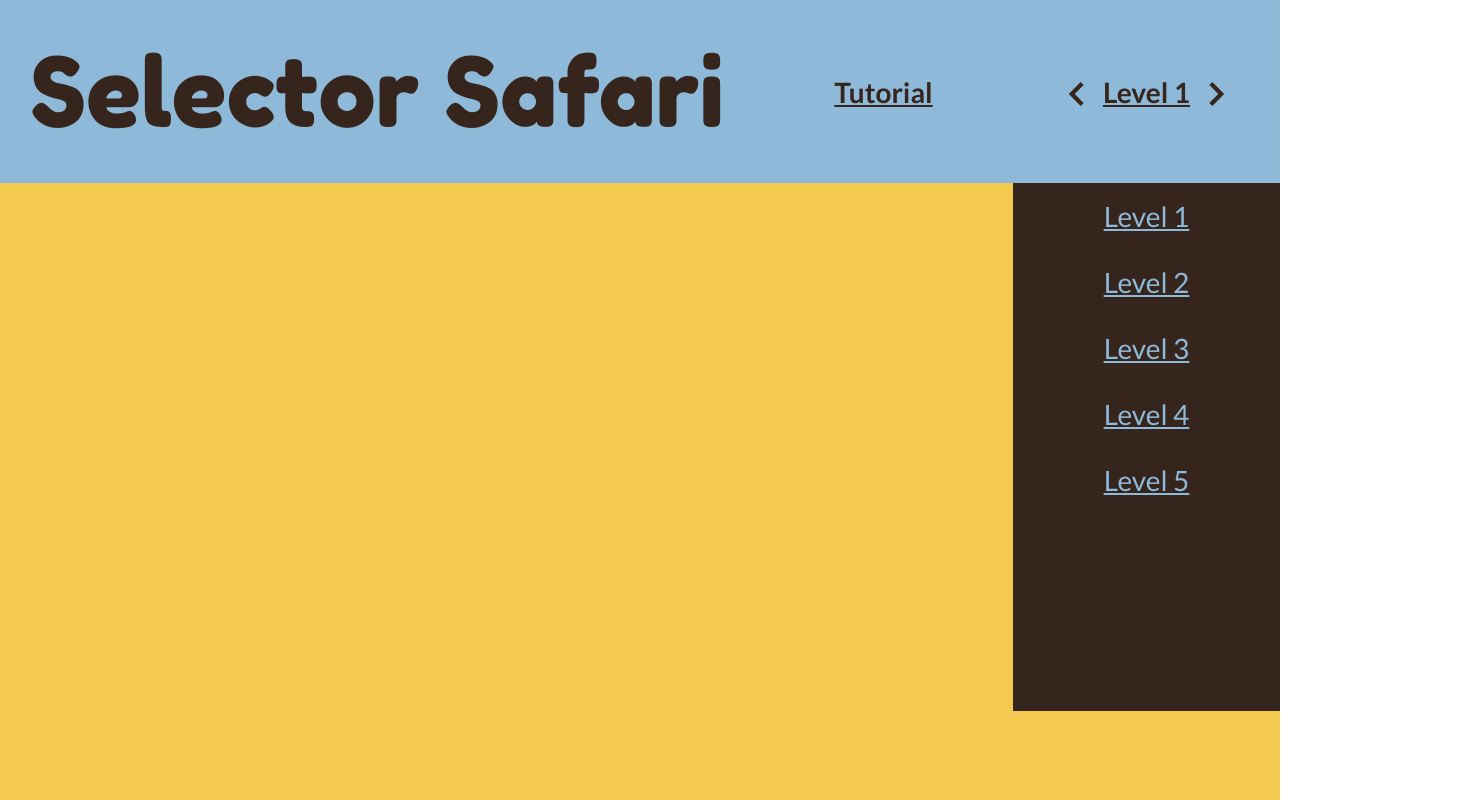
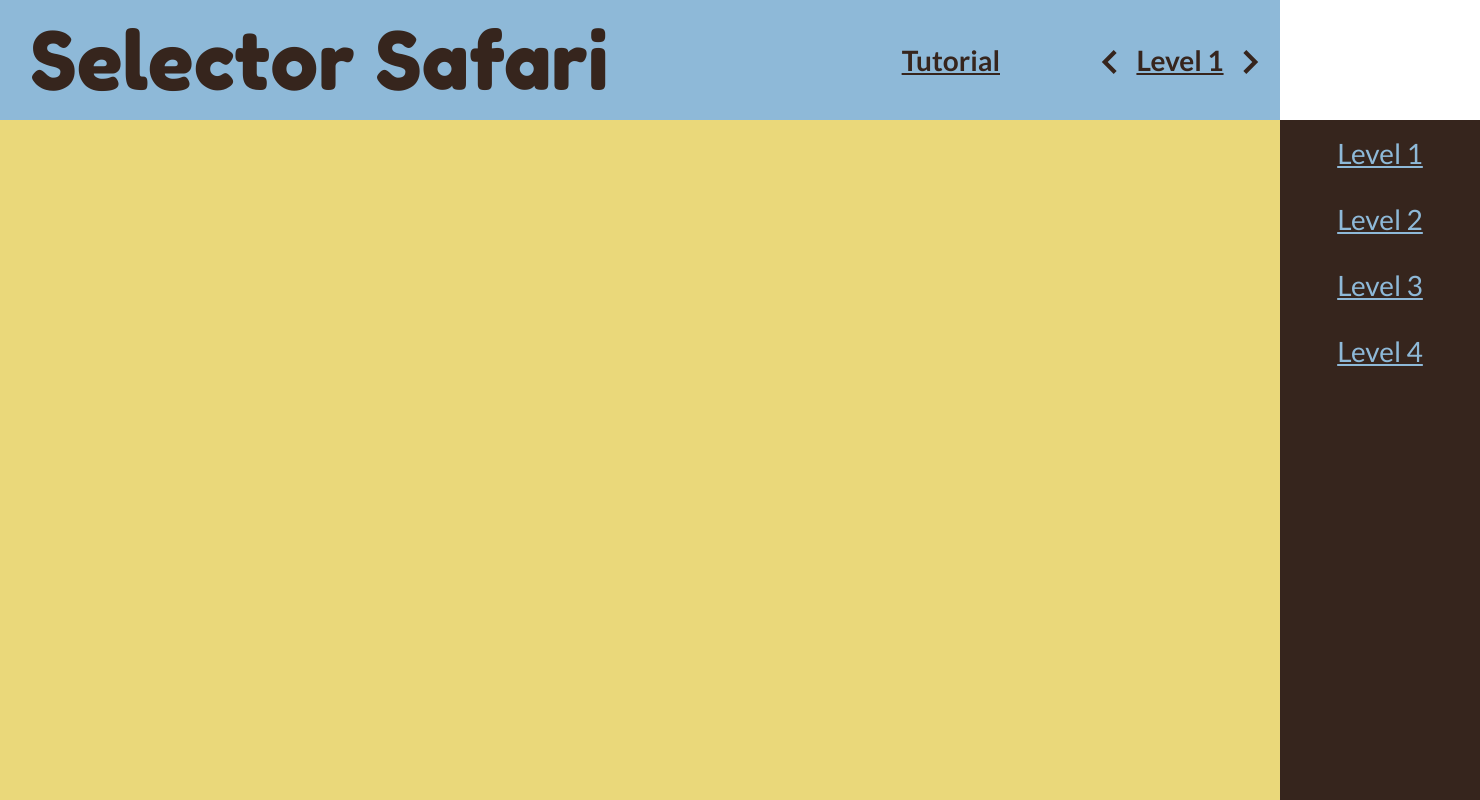
Before and after one commit to uclaacm/selector-safari, a React (Create React App) app: page /level/1 in a window 1280 px wide. Shown: the whole page, 1480 px wide, since content can reach past the window. Built offline with nearby package versions, Linux system fonts and the light colour scheme.

Commit message:
Adds opening/closing functionality to the levels menu

```diff
--- a/package.json
+++ b/package.json
@@ -9,6 +9,7 @@
     "bootstrap": "^4.5.3",
     "react": "^17.0.1",
     "react-bootstrap": "^1.4.0",
+    "react-burger-menu": "^3.0.6",
     "react-dom": "^17.0.1",
     "react-icons": "^4.1.0",
     "react-overlays": "^4.1.1",
--- a/src/App.css
+++ b/src/App.css
@@ -1,22 +1,23 @@
 .App {
   text-align: left;
   min-height: 100vh;
-  background-color: #F3C94F;
+  background-color: #EAD87A;
   z-index: -1;
 }
 
 .Header {
   display: flex;
   justify-content: space-between;
-  height: 183px;
+  height: 15vh;
   background-color: #8EB9D8;
+  min-width: 100%;
 }
 
 .Title {
   display: flex;
+  padding-left: 30px;
+  font-size: 10vh;
   align-items: center;
-  padding: 30px;
-  font-size: 96px;
   font-family: "Fredoka One";
   color: #36251D;
 }
@@ -29,29 +30,27 @@
   color: #36251D;
 }
 
+.NavButtons{
+  display: flex;
+}
+
 .TutorialButton {
   display: flex;
-  justify-content: center;
   align-items: center;
-}
-
-.LevelButton {
-  width: 267px;
-  display: flex;
-  justify-content: center;
-  align-items: center;
+  padding-right: 80px;
 }
 
 .Levels {
   background-color: #36251D;
-  width: 267px;
-  height: 528px;
+  width: 200px;
+  height: 85vh;
   display: flex;
   flex-direction: column;
   align-items: center;
   float: right;
 }
 
+
 .Levels a {
   font-size: 28px;
   font-family: "Lato";
--- a/src/App.js
+++ b/src/App.js
@@ -1,45 +1,62 @@
 import React from 'react';
 import './App.css';
 import LevelNav from './LevelNav.js'
-
-import { Route, Link, BrowserRouter, Switch} from 'react-router-dom';
+import LevelMenu from './LevelMenu.js'
 
 
-function App() {
-  let levelNum = 1;
+import { Route, BrowserRouter, Switch } from 'react-router-dom';
 
+
+class App extends React.Component{
+  state = { open: false }
+  toggleOpen = () => {
+    this.setState({
+      open: !this.state.open
+    })
+  }
+  render() {
     return (
         <BrowserRouter>
           <div className="App">
-
             <div className="Header">
               <span className="Title"> Selector Safari </span>
-          <a className="TutorialButton"> Tutorial </a>
-          <Route path="/level/:levelNum" component={LevelNav}/>
+              <div className="NavButtons">
+                <a href="#/" className="TutorialButton"> Tutorial </a>
+                <Switch>
+                  <Route path="/level/1"
+                         render={(props) => (
+                          <LevelNav toggle={this.toggleOpen} show={this.state.open} levelNum="1"></LevelNav>
+                         )}
+                  />
+                  <Route path="/level/2"
+                         render={(props) => (
+                             <LevelNav toggle={this.toggleOpen} show={this.state.open} levelNum="2"></LevelNav>
+                         )}
+                  />
+                  <Route path="/level/3"
+                         render={(props) => (
+                             <LevelNav toggle={this.toggleOpen} show={this.state.open} levelNum="3"></LevelNav>
+                         )}
+                  />
+                  <Route path="/level/4"
+                         render={(props) => (
+                             <LevelNav toggle={this.toggleOpen} show={this.state.open} levelNum="4"></LevelNav>
+                         )}
+                  />
+                  <Route path="/"
+                         render={(props) => (
+                             <LevelNav toggle={this.toggleOpen} show={this.state.open} levelNum="1"></LevelNav>
+                             )}
+                  />
+
+                </Switch>
               </div>
-
-        <div className="Levels">
-          <p>
-            <Link to="/level/1"> Level 1 </Link>
-          </p>
-          <p>
-            <Link to="/level/2"> Level 2 </Link>
-          </p>
-          <p>
-            <Link to="/level/3"> Level 3 </Link>
-          </p>
-          <p>
-            <Link to="/level/4"> Level 4 </Link>
-          </p>
-          <p>
-            <Link to="/level/5"> Level 5 </Link>
-          </p>
             </div>
-
+            <LevelMenu show={this.state.open}/>
           </div>
         </BrowserRouter>
-
     );
+  }
 }
 
 export default App;
--- /dev/null
+++ b/src/LevelMenu.css
@@ -0,0 +1,29 @@
+html {
+    height: 100%
+}
+body {
+    margin: 0;
+    padding: 0;
+    height: 100% ;
+}
+.side-drawer {
+    background-color: #36251D;
+    width: 200px;
+    height: 85vh;
+    display: flex;
+    flex-direction: column;
+    align-items: center;
+    float: right;
+    transform: translateX(200px);
+    transition: transform 0.3s ease-out;
+}
+
+.side-drawer a {
+    font-size: 28px;
+    font-family: "Lato";
+    color: #8EB9D8;
+}
+.side-drawer.open {
+    transition: 1s;
+    transform: translateX(0px);
+}
--- /dev/null
+++ b/src/LevelMenu.js
@@ -0,0 +1,33 @@
+import React from "react"
+import { Link } from "react-router-dom"
+import "./LevelMenu.css"
+
+class LevelMenu extends React.Component {
+    render(){
+        let drawerClasses = 'side-drawer'
+
+        if(this.props.show) {
+            drawerClasses = 'side-drawer open'
+        }
+
+        return (
+            <div className={drawerClasses}>
+                <p>
+                    <Link to="/level/1"> Level 1 </Link>
+                </p>
+                <p>
+                    <Link to="/level/2"> Level 2 </Link>
+                </p>
+                <p>
+                    <Link to="/level/3"> Level 3 </Link>
+                </p>
+                <p>
+                    <Link to="/level/4"> Level 4 </Link>
+                </p>
+            </div>
+        )
+    }
+}
+
+
+export default LevelMenu;
--- a/src/LevelNav.css
+++ b/src/LevelNav.css
@@ -1,8 +1,16 @@
+.everything {
+    z-index: 0;
+}
 .LevelNav {
-    width: 267px;
+    z-index: 2;
+    width: 200px;
+    height: 15vh;
     display: flex;
     justify-content: center;
     align-items: center;
+    background: linear-gradient(to left, #36251D 50%, #8EB9D8 50%) left bottom;
+    background-size: 200% 100%;
+    transition: all 0.3s ease-out;
 }
 
 .LevelNav p {
@@ -18,3 +26,16 @@
     margin-top: 15px;
     font-size: 50px;
 }
+
+.LevelNav.open {
+    transition: 1s;
+    background-position: right bottom;
+}
+.LevelNav.open a {
+    transition: 2s;
+    color: #8EB9D8;
+}
+
+.LevelNav.open p {
+    color: #8EB9D8;
+}
--- a/src/LevelNav.js
+++ b/src/LevelNav.js
@@ -5,37 +5,46 @@ import { Link } from "react-router-dom"
 import {BiChevronLeft, BiChevronRight} from "react-icons/bi"
 
 class LevelNav extends React.Component {
-  constructor(props) {
-    super(props);
+  render(){
+    let navClass = "LevelNav"
+
+    if(this.props.show) {
+       navClass = 'LevelNav open'
     }
 
-  render(){
-    let levelNum = this.props.match.params.levelNum;
-    let maxLevel = 5;
+    let levelNum = this.props.levelNum;
+    if (levelNum === undefined){
+      levelNum = 1;
+    }
+
+    let maxLevel = 4;
     let leftButton;
     let rightButton;
 
     // make sure level number doesn't go out of bounds
-    if(levelNum == 1){
-      leftButton = <a> <Link to={`/level/${levelNum}`}> <BiChevronLeft/> </Link> </a>;
-      rightButton = <a> <Link to={`/level/${1*levelNum+1}`}> <BiChevronRight/> </Link> </a>;
+    if(levelNum === 1){
+      leftButton = <a href="#/"> <Link to={`/level/${levelNum}`}> <BiChevronLeft/> </Link> </a>;
+      rightButton = <a href="#/"> <Link to={`/level/${1*levelNum+1}`}> <BiChevronRight/> </Link> </a>;
     }
-    else if(levelNum == maxLevel){
-      leftButton = <a> <Link to={`/level/${levelNum-1}`}> <BiChevronLeft/> </Link> </a>;
-      rightButton = <a> <Link to={`/level/${1*levelNum}`}> <BiChevronRight/> </Link> </a>;
+    else if(levelNum === maxLevel){
+      leftButton = <a href="#/"> <Link to={`/level/${levelNum-1}`}> <BiChevronLeft/> </Link> </a>;
+      rightButton = <a href="#/"> <Link to={`/level/${1*levelNum}`}> <BiChevronRight/> </Link> </a>;
     }
     else {
-      leftButton = <a> <Link to={`/level/${levelNum - 1}`}> <BiChevronLeft/> </Link> </a>;
-      rightButton = <a> <Link to={`/level/${1*levelNum + 1}`}> <BiChevronRight/> </Link> </a>;
+      leftButton = <a href="#/"> <Link to={`/level/${levelNum - 1}`}> <BiChevronLeft/> </Link> </a>;
+      rightButton = <a href="#/"> <Link to={`/level/${1*levelNum + 1}`}> <BiChevronRight/> </Link> </a>;
     }
 
     return (
-      <div className="LevelNav">
+        <div className="everything">
+          <div className={navClass}>
             {leftButton}
-        <p>
+            <p onClick={this.props.toggle}>
               {`Level ${levelNum}`}
             </p>
             {rightButton}
+          </div>
+
         </div>
     )
   }
```
Also changed, not shown: 1 other file (tests, documents, lock files or other folders). Lines whose indentation alone changed are shown as unchanged.
